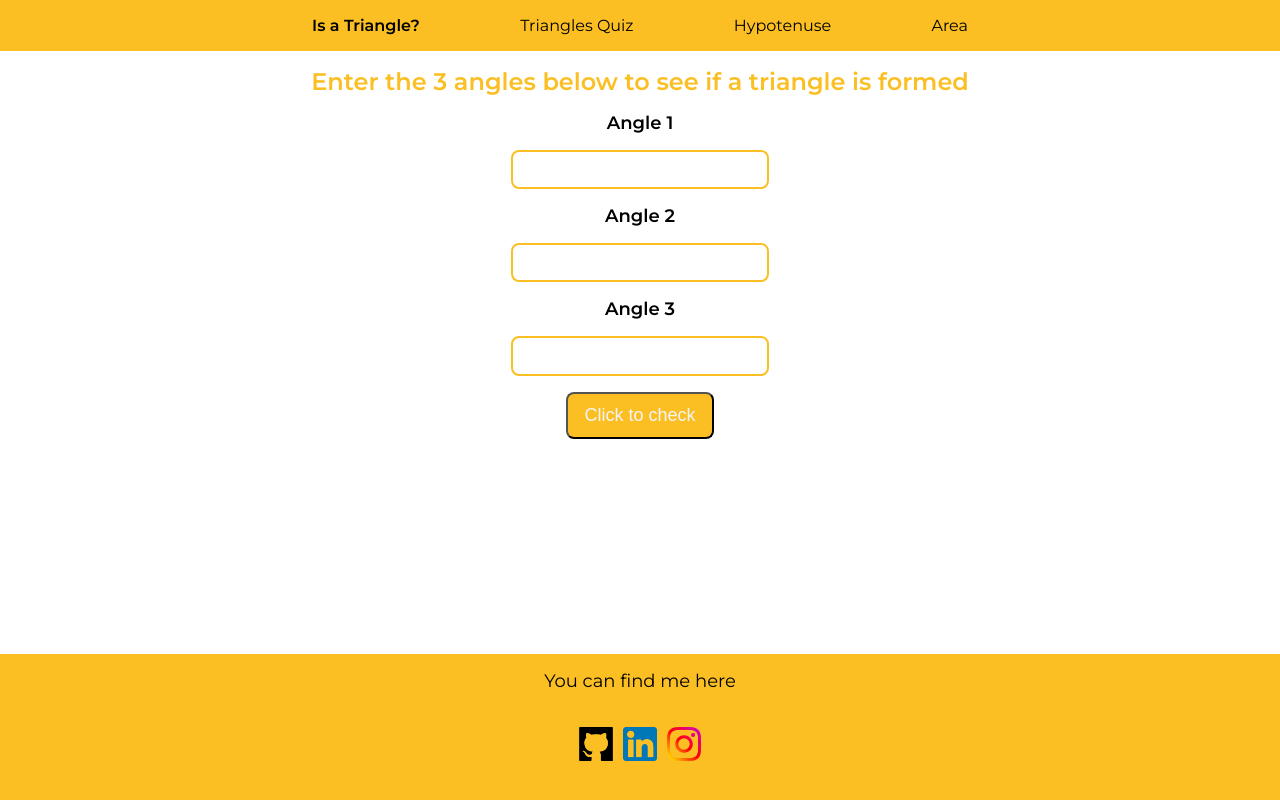
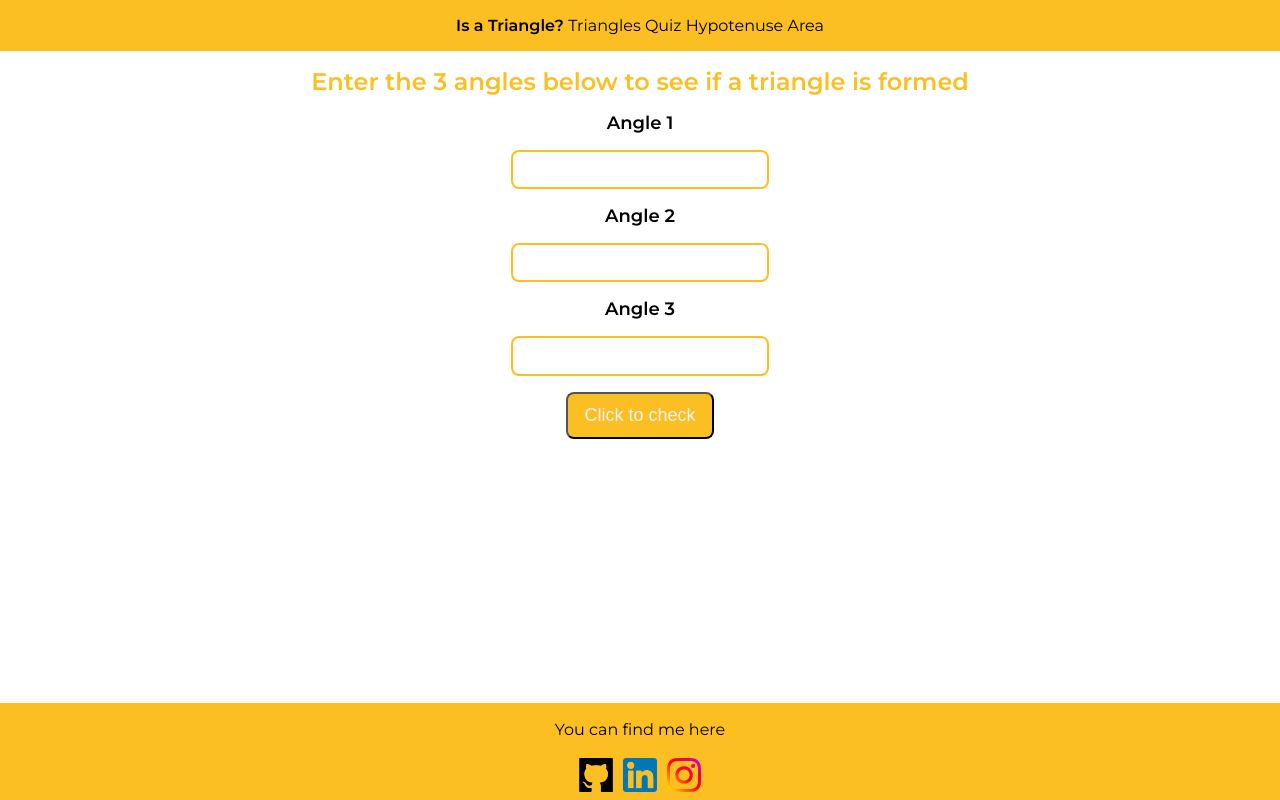
Before and after one commit to dhimanaishwarya/fun-with-triangles, a plain HTML site: page index.html in a window 1280 px wide. Drawn offline with Linux system fonts and the light colour scheme.

Commit message:
updated css

```diff
--- a/js/istriangle.js
+++ b/js/istriangle.js
@@ -33,14 +33,14 @@ function isTriangle(angle1, angle2, angle3) {
     if (calculateSumOfAngles(angle1, angle2, angle3)) {
 
         console.log("triangle.");
-        showOutputText("These angles form a triangle.");
-        outputText.style.width = "40%";
+        showOutputText("These angles form a triangle.😀");
+
 
     } else {
 
         console.log("no triangle.");
         showOutputText("These angles do not form a triangle. ");
-        outputText.style.width = "40%";
+
 
     }
 
--- a/style.css
+++ b/style.css
@@ -33,9 +33,9 @@ body {
   text-align: right;
 }
 
-.link {
+/* .link {
   padding: 3rem;
-}
+} */
 
 .link.link-active {
   font-weight: bold;
@@ -122,21 +122,22 @@ input {
 footer {
   background-color: var(--primary-color);
   text-align: center;
-  position: absolute;
+  position: fixed;
   bottom: 0;
   left: 0;
   right: 0;
+  padding: 1px;
 }
 
 footer p {
   margin: 1rem;
-  font-size: large;
+  font-size: medium;
   text-align: center;
 }
 
-.footer-list {
+/* .footer-list {
   margin: 2rem;
-}
+} */
 
 a,
 img,
```
